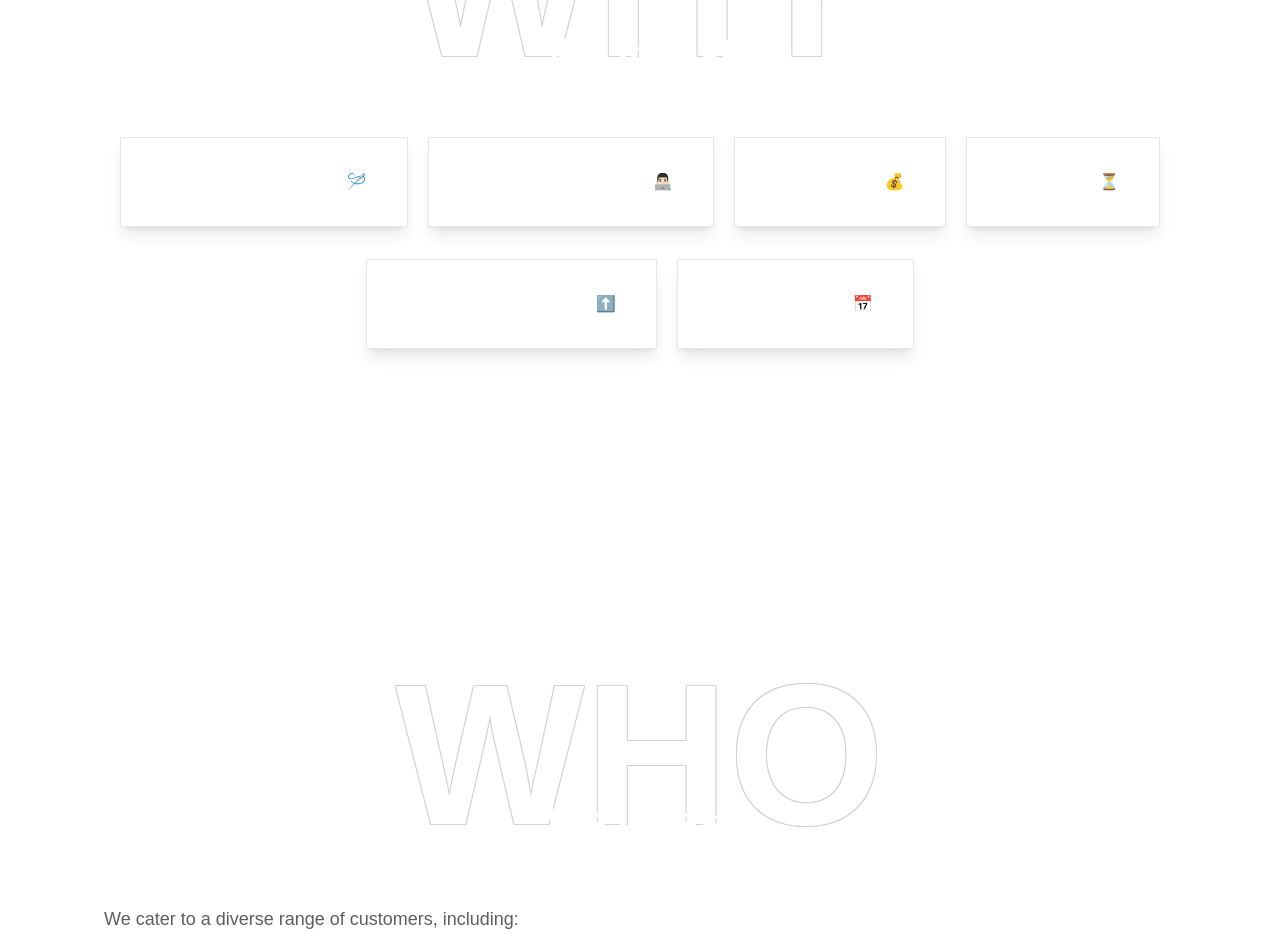
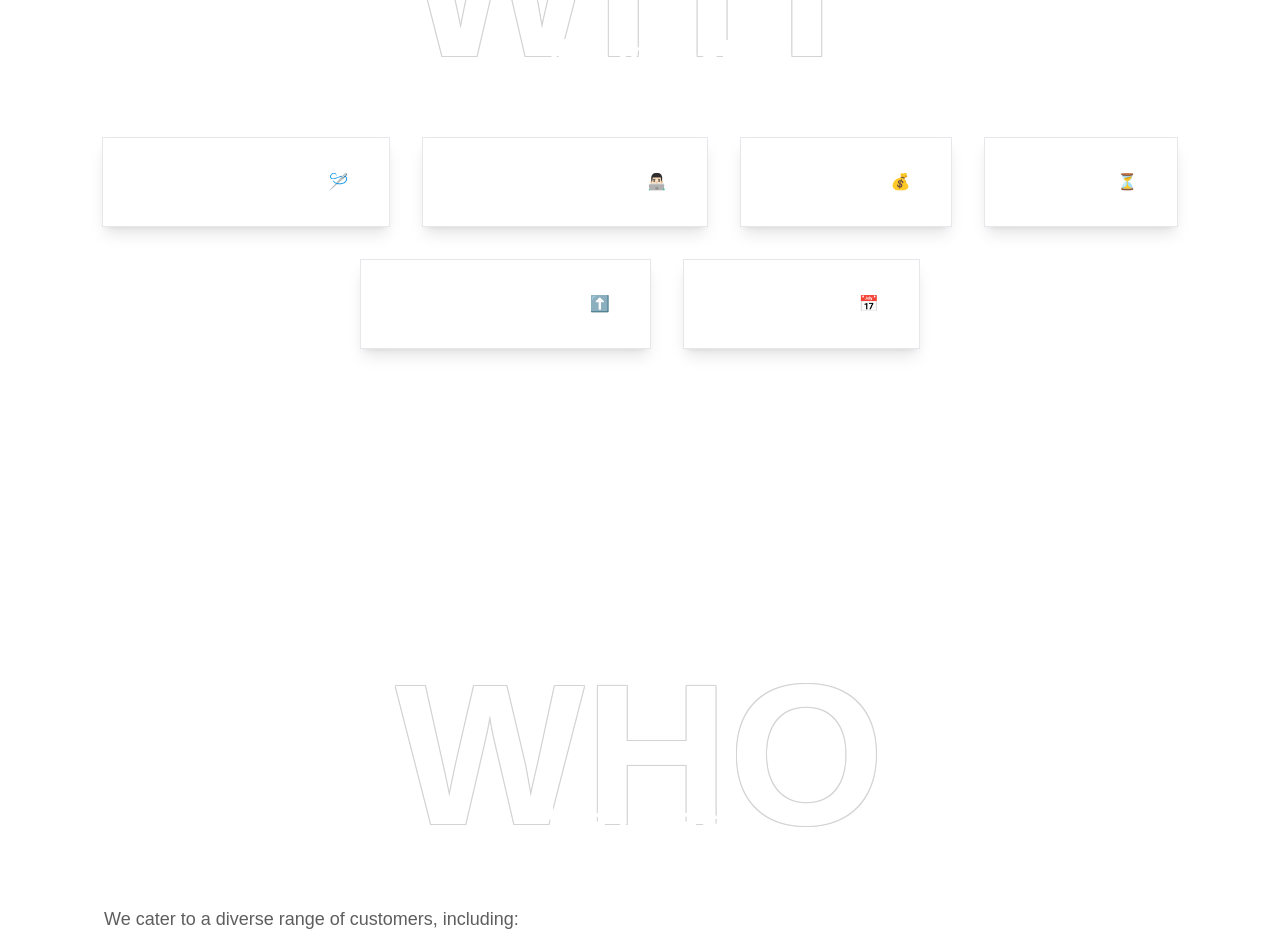
Before and after one commit to techvestors/techvestors.github.io, a Next.js app: page / in a window 1280 px wide. Shown: the part 2040-2974 px from the top of the page. Built offline with nearby package versions, Linux system fonts and the light colour scheme.

Commit message:
why section tabs gap fix

```diff
--- a/src/components/WhySubSection.tsx
+++ b/src/components/WhySubSection.tsx
@@ -12,7 +12,7 @@ const WhySubSection = () => {
     ]
     return (
         <div className='w-full md:px-[121px] h-auto flex justify-center flex-col md:gap-8 gap-5 mb-28 md:mb-64 items-center '>
-            <div className='flex md:gap-5 flex-col lg:flex-row'>
+            <div className='flex md:gap-8 gap-5 flex-col lg:flex-row'>
                 {wsArray.map((item: any, i: number) => {
                     if (i < 4) {
                         return (
@@ -21,7 +21,7 @@ const WhySubSection = () => {
                     }
                 })}
             </div>
-            <div className='flex md:gap-5 flex-col lg:flex-row'>
+            <div className='flex md:gap-8 gap-5 flex-col lg:flex-row'>
                 {wsArray.map((item: any, i: number) => {
                     if (i >= 4) {
                         return (
```
